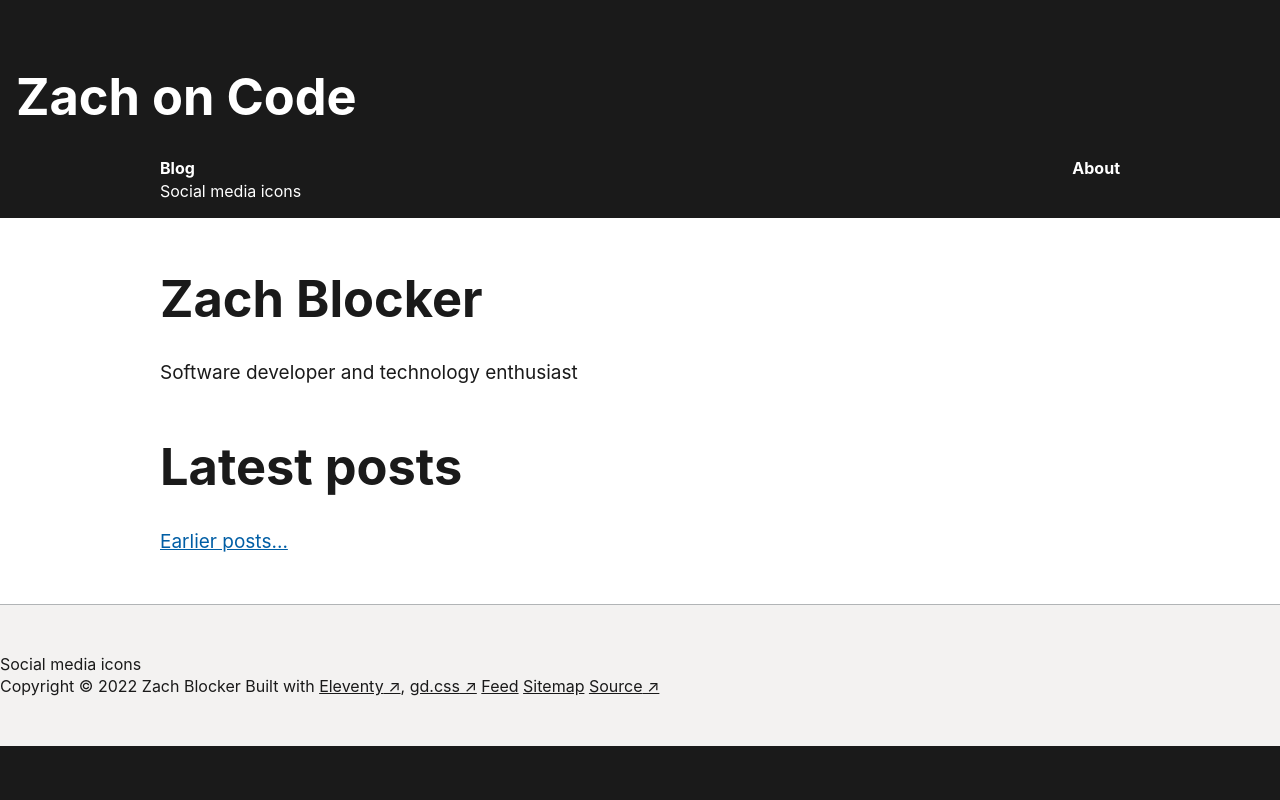
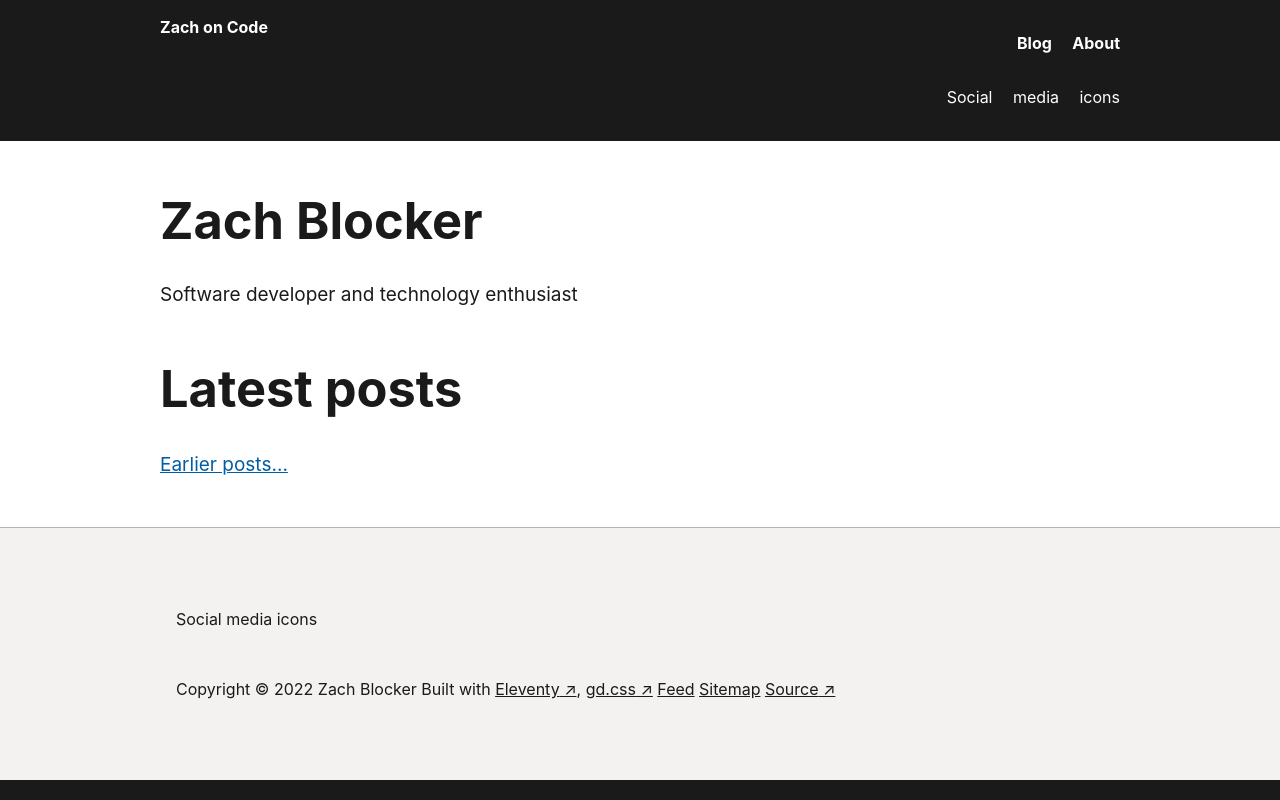
Before and after one commit to ZBlocker655/zach-on-code, an Eleventy site: page index.njk in a window 1280 px wide. Built offline with nearby package versions, Linux system fonts and the light colour scheme; Eleventy itself is replaced by a stand-in of ours; files that its build step writes are made by us from their sources.

Commit message:
Tweak gd.css setup / HTML structure

```diff
--- a/_includes/layouts/base.njk
+++ b/_includes/layouts/base.njk
@@ -22,17 +22,22 @@
   </head>
   <body>
     <header>
-      <h1 class="title"><a href="{{ '/' | url }}">{{ metadata.title }}</a></h1>
-
       {#- Read more about `eleventy-navigation` at https://www.11ty.dev/docs/plugins/navigation/ #}
       <nav class="menu">
-      {%- for entry in collections.all | eleventyNavigation %}
-        <a href="{{ entry.url | url }}"{% if entry.url == page.url %} class="nav-item-active"{% endif %}>{{ entry.title }}</a>
-      {%- endfor %}
+        <a class="title" href="{{ '/' | url }}">{{ metadata.title }}</a>
+        <ul>
+          {%- for entry in collections.all | eleventyNavigation %}
+          <li><a href="{{ entry.url | url }}"{% if entry.url == page.url %} class="nav-item-active"{% endif %}>{{ entry.title }}</a></li>
+          {%- endfor %}
+        </ul>
       </nav>
 
       <nav class="social-media">
-        Social media icons
+        <ul>
+          <li>Social</li>
+          <li>media</li>
+          <li>icons</li>
+        </ul>
       </nav>
     </header>
 
@@ -42,20 +47,26 @@
 
     <footer>
       <nav class="social-media">
-        Social media icons
+        <ul>
+          <li>Social</li>
+          <li>media</li>
+          <li>icons</li>
+        </ul>
       </nav>
 
-      <section class="footer-text">
-        <span class="copyright">Copyright © 2022 {{ metadata.author.name }}</span>
-        <span class="built-by">
-          Built with
-          <a href="https://11ty.dev">Eleventy</a>,
-          <a href="https://gdcss.netlify.app/">gd.css</a>
-        </span>
-        <span class="feed-link"><a href="{{ metadata.feed.path | url }}">Feed</a></span>
-        <span class="sitemap-link"><a href="{{ metadata.sitemap.path | url }}">Sitemap</a></span>
-        <span class="source-link"><a href="{{ metadata.repository }}">Source</a></span>
-      </section>
+      <nav class="footer-text">
+        <ul>
+          <li class="copyright">Copyright © 2022 {{ metadata.author.name }}</li>
+          <li class="built-by">
+            Built with
+            <a href="https://11ty.dev">Eleventy</a>,
+            <a href="https://gdcss.netlify.app/">gd.css</a>
+          </li>
+          <li class="feed-link"><a href="{{ metadata.feed.path | url }}">Feed</a></li>
+          <li class="sitemap-link"><a href="{{ metadata.sitemap.path | url }}">Sitemap</a></li>
+          <li class="source-link"><a href="{{ metadata.repository }}">Source</a></li>
+        </ul>
+      </nav>
     </footer>
 
     <!-- Current page: {{ page.url | url }} -->
--- a/_includes/layouts/blog.njk
+++ b/_includes/layouts/blog.njk
@@ -2,6 +2,7 @@
 layout: layouts/base.njk
 templateClass: tmpl-post
 ---
+<header>
   <h1>{{ title }}</h1>
 
   <time datetime="{{ page.date | htmlDateString }}">{{ page.date | readableDate }}</time>
@@ -9,6 +10,7 @@ templateClass: tmpl-post
   {%- set tagUrl %}/tags/{{ tag | slugify }}/{% endset %}
   <a href="{{ tagUrl | url }}" class="post-tag">{{ tag }}</a>
   {%- endfor %}
+</header>
 
 <article>
   {{ content | safe }}
--- a/css/gd.css
+++ b/css/gd.css
@@ -81,12 +81,12 @@ main header {
 }
 
 nav {
-  /* display: grid; */
-  /* max-width: calc(var(--measure) - var(--unit-2)); */
-  /* grid-template-columns: repeat(auto-fit, 1fr); */
-  /* margin: var(--unit) auto; */
-  /* padding: 0 var(--unit-1); */
-  /* width: 100% */
+  display: grid;
+  max-width: calc(var(--measure) - var(--unit-2));
+  grid-template-columns: repeat(auto-fit, 1fr);
+  margin: var(--unit) auto;
+  padding: 0 var(--unit-1);
+  width: 100%
 }
 
 nav ol, nav ul {
```
Lines whose indentation alone changed are shown as unchanged.
